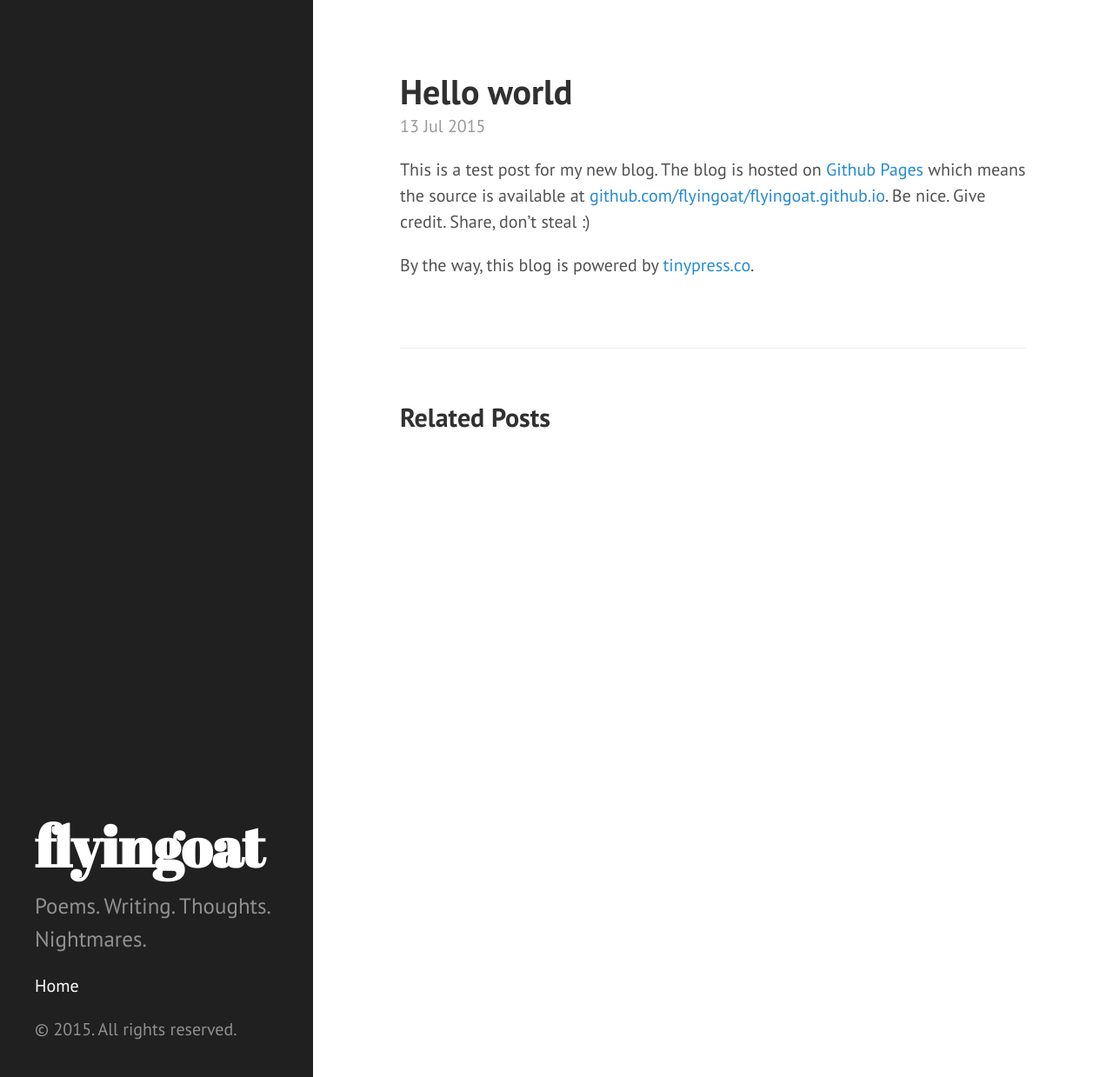
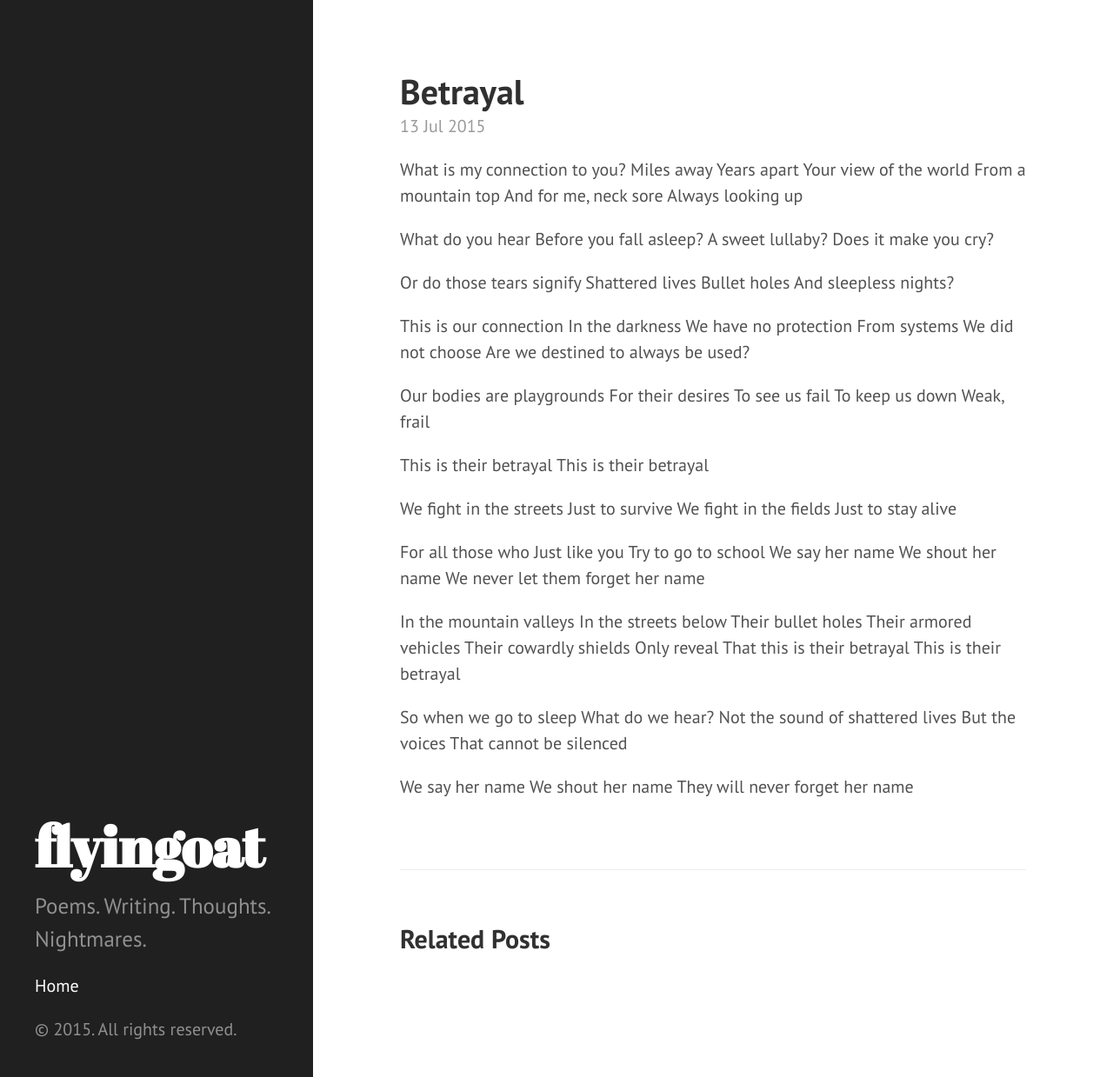
Before and after one commit to flyingoat/flyingoat.github.io, a Jekyll site: the page built from _posts/2015-07-13-hello-world.markdown, in a window 1280 px wide and 1239 px high. Shown: the whole window at 87% size. Built offline with Jekyll 4.4.1, drawn with Linux system fonts in a browser that asks for light colours.

Commit message:
Post update: Hello world

```diff
--- a/_posts/2015-07-13-hello-world.markdown
+++ b/_posts/2015-07-13-hello-world.markdown
@@ -1,8 +1,69 @@
 ---
 published: true
-title: Hello world
+title: Betrayal
 layout: post
 ---
-This is a test post for my new blog. The blog is hosted on [Github Pages](http://pages.github.com/) which means the source is available at [github.com/flyingoat/flyingoat.github.io](http://github.com/flyingoat/flyingoat.github.io). Be nice. Give credit. Share, don't steal :)
+What is my connection to you?
+Miles away
+Years apart
+Your view of the world
+From a mountain top
+And for me, neck sore
+Always looking up
 
-By the way, this blog is powered by [tinypress.co](https://tinypress.co).
+What do you hear
+Before you fall asleep?
+A sweet lullaby?
+Does it make you cry?
+
+Or do those tears signify
+Shattered lives
+Bullet holes
+And sleepless nights?
+
+This is our connection
+In the darkness
+We have no protection
+From systems
+We did not choose
+Are we destined to always be used?
+
+Our bodies are playgrounds
+For their desires
+To see us fail
+To keep us down
+Weak, frail
+
+This is their betrayal
+This is their betrayal
+
+We fight in the streets
+Just to survive
+We fight in the fields
+Just to stay alive
+
+For all those who
+Just like you
+Try to go to school
+We say her name
+We shout her name
+We never let them forget her name
+
+In the mountain valleys
+In the streets below
+Their bullet holes
+Their armored vehicles
+Their cowardly shields
+Only reveal
+That this is their betrayal
+This is their betrayal
+
+So when we go to sleep
+What do we hear?
+Not the sound of shattered lives
+But the voices
+That cannot be silenced
+
+We say her name
+We shout her name
+They will never forget her name
```
